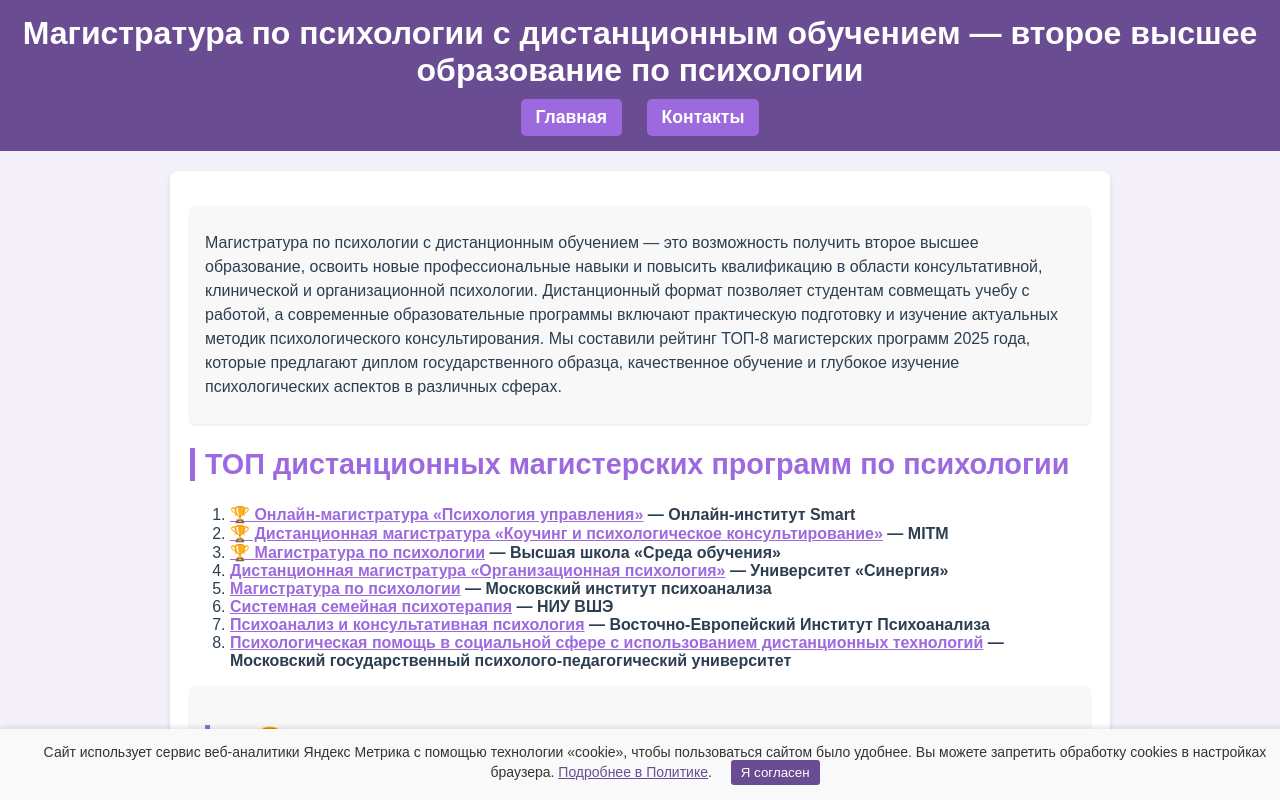
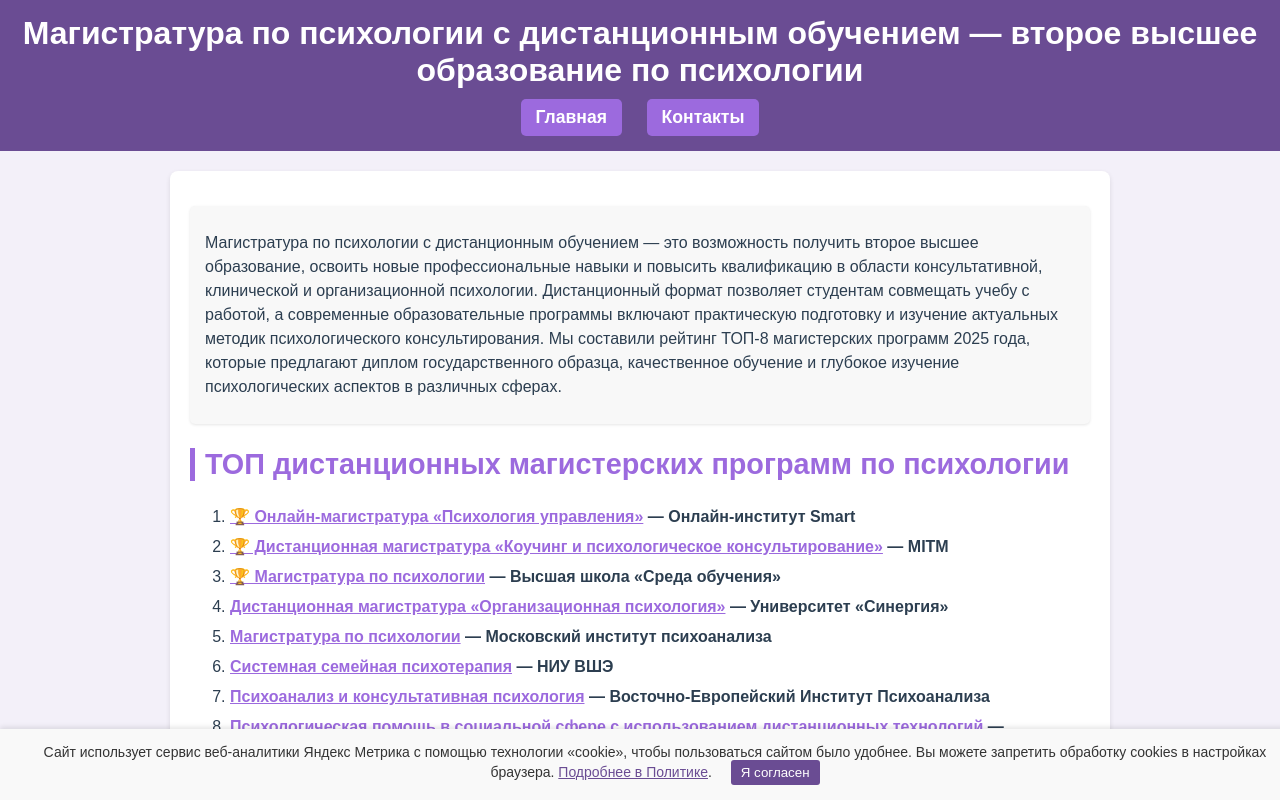
Before and after one commit to Tatyana-Man/magistratura-psihologiya, a plain HTML site: page index.html in a window 1280 px wide. Shown: the top 800 px of the page. Drawn offline with Linux system fonts and the light colour scheme.

Commit message:
Update index.html

```diff
--- a/index.html
+++ b/index.html
@@ -6,6 +6,8 @@
     <title>Обучение в Магистратуре по Психологии с дистанционными программами: [ТОП-8, 2025 год], получите диплом и второе высшее образование</title>
     <meta name="description" content="Рейтинг самых популярных магистерских онлайн-программ по психологии, дистанционное обучение и второе высшее образование для психологов в Москве и регионах РФ в 2025 году: регулярно обновляется > реальные отзывы студентов" />
     <link rel="icon" type="image/png" href="favicon.png">
+
+
     <meta name="yandex-verification" content="d1e45a058ee01c36" />
     <!-- Yandex.Metrika counter -->
 <script type="text/javascript" >
@@ -85,6 +87,12 @@
             border-left: 5px solid #9c6ade; /* Полоса слева */
             padding-left: 10px;
         }
+
+                ul li,
+        ol li {
+    margin-bottom: 6px;   /* расстояние между пунктами */
+    line-height: 1.5;     /* комфортная высота строки */
+          }
         .course {
             padding: 15px;
             margin: 15px 0;
```
